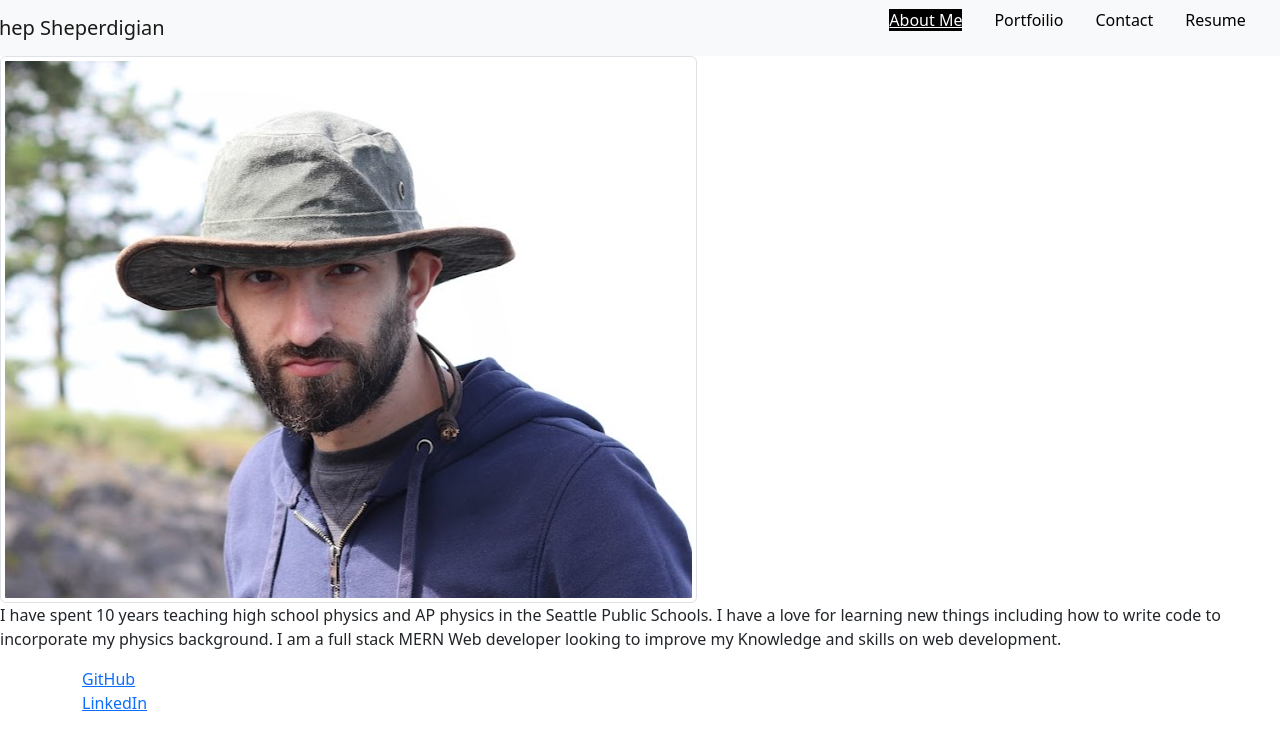
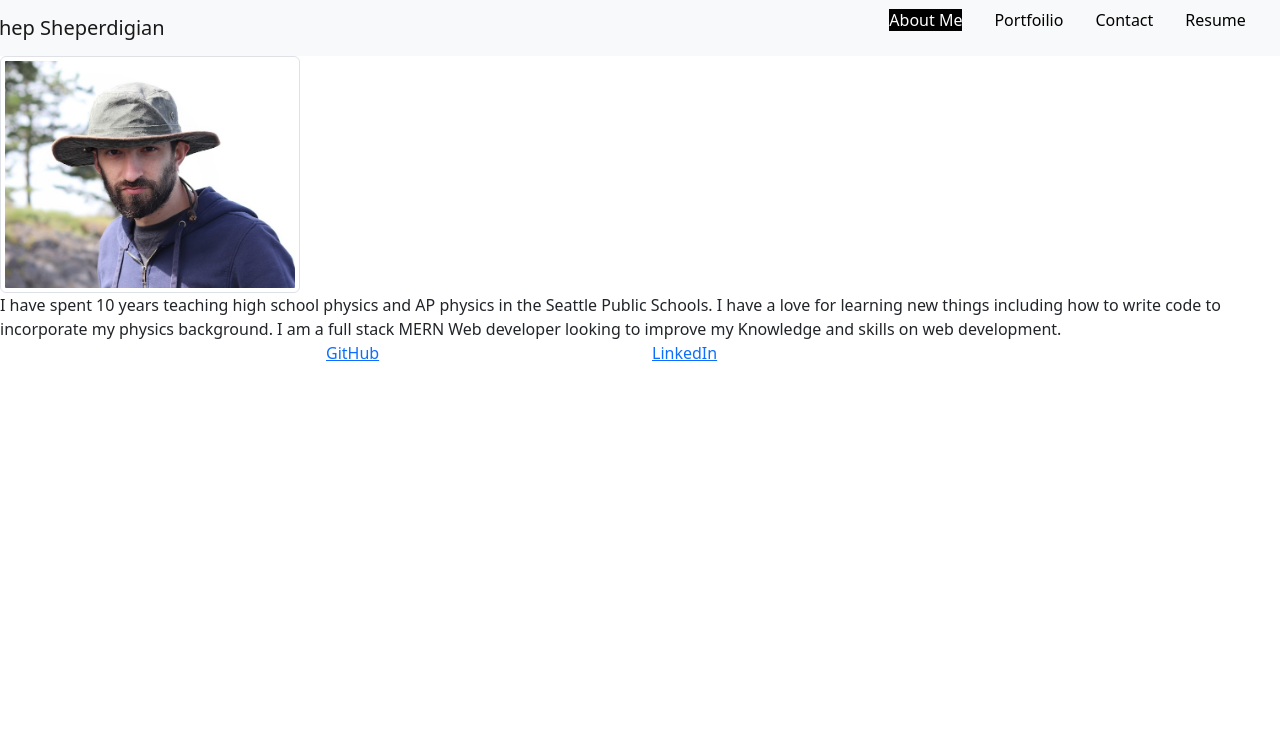
Before and after one commit to zshep/React_Portfolio, a React (Create React App) app: page / in a window 1280 px wide. Shown: the top 750 px of the page. Built offline with nearby package versions, Linux system fonts and the light colour scheme.

Commit message:
fixed all the things

```diff
--- a/src/components/About.js
+++ b/src/components/About.js
@@ -1,22 +1,26 @@
 import React from "react";
 import Image from "react-bootstrap/Image";
 import shepic from './Shepic.png';
+import Row from 'react-bootstrap/Row';
 
 
 function About(){
 
     return(
-        <div>
+        <>
+        <Row>
+           <div>
+            <Image src = {shepic} width="300" thumbnail/>
+            </div>
+        </Row>
 
-            <Image src = {shepic} fluid thumbnail/>
+        <Row>
+            <div className="justify-content">
+                I have spent 10 years teaching high school physics and AP physics in the Seattle Public Schools. I have a love for learning new things including how to write code to incorporate my physics background. I am a full stack MERN Web developer looking to improve my Knowledge and skills on web development.
 
-            <div className="aboutMe content">
-                <p>I have spent 10 years teaching high school physics and AP physics in the Seattle Public Schools. I have a love for learning new things including how to write code to incorporate my physics background. I am a full stack MERN Web developer looking to improve my Knowledge and skills on web development. </p>
-                {/* TO DO: Add short bio */}
             </div>
-
-
-        </div>
+        </Row>
+        </>
     )
 }
 
--- a/src/components/Footer.js
+++ b/src/components/Footer.js
@@ -1,17 +1,31 @@
 import React from 'react';
 import Container from 'react-bootstrap/esm/Container';
+import Col from 'react-bootstrap/esm/Col';
+import Row from 'react-bootstrap/Row';
 
-// TO DO: Make pretty
+const styles = {
+    footer: {
+        textDecoration: 'none',
+        background: 'light',
+        color: 'black'
 
-// creating the html for the footer
+    }
+
+}
+
+
 function Footer() {
     return (
 
-        <Container>
+        <Row className="justify-content-md-center">
+            <Col md={{ span: 3 }}>
             <a href="https://github.com/zshep">GitHub</a>
             <br></br>
+            </Col>
+            <Col md={{ span: 3 }}>
             <a href="https://www.linkedin.com/in/shep-sheperdigian-35b94523a/">LinkedIn</a>
-        </Container>
+            </Col>
+        </Row>
 
 
     );
--- a/src/components/Header.js
+++ b/src/components/Header.js
@@ -1,6 +1,5 @@
 import React from 'react';
 import Navigationbar from "./Navbar";
-import Container from 'react-bootstrap/Container';
 import Row from 'react-bootstrap/Row';
 
 
@@ -11,11 +10,7 @@ function Header() {
           <Navigationbar/>
 
         </Row>
-
-
     )
-
-
 }
 
 
--- a/src/components/Navbar.js
+++ b/src/components/Navbar.js
@@ -18,6 +18,7 @@ const styles = {
   activeStyle: {
     color: 'white',
     background: 'black',
+    textDecoration: 'none'
   },
   non: {
     color: "black",
@@ -57,7 +58,7 @@ function CustomLink({ to, children, props }) {
   return (
     // style={sectionStyle}
     <ul>
-      <NavLink style={({isActive}) => { return isActive ? styles.activeStyle : styles.non }} exact to={to} {...props} end>
+      <NavLink style={({isActive}) => { return isActive ? styles.activeStyle : styles.non }} to={to} {...props} end>
         {children}
       </NavLink>
     </ul>
```
